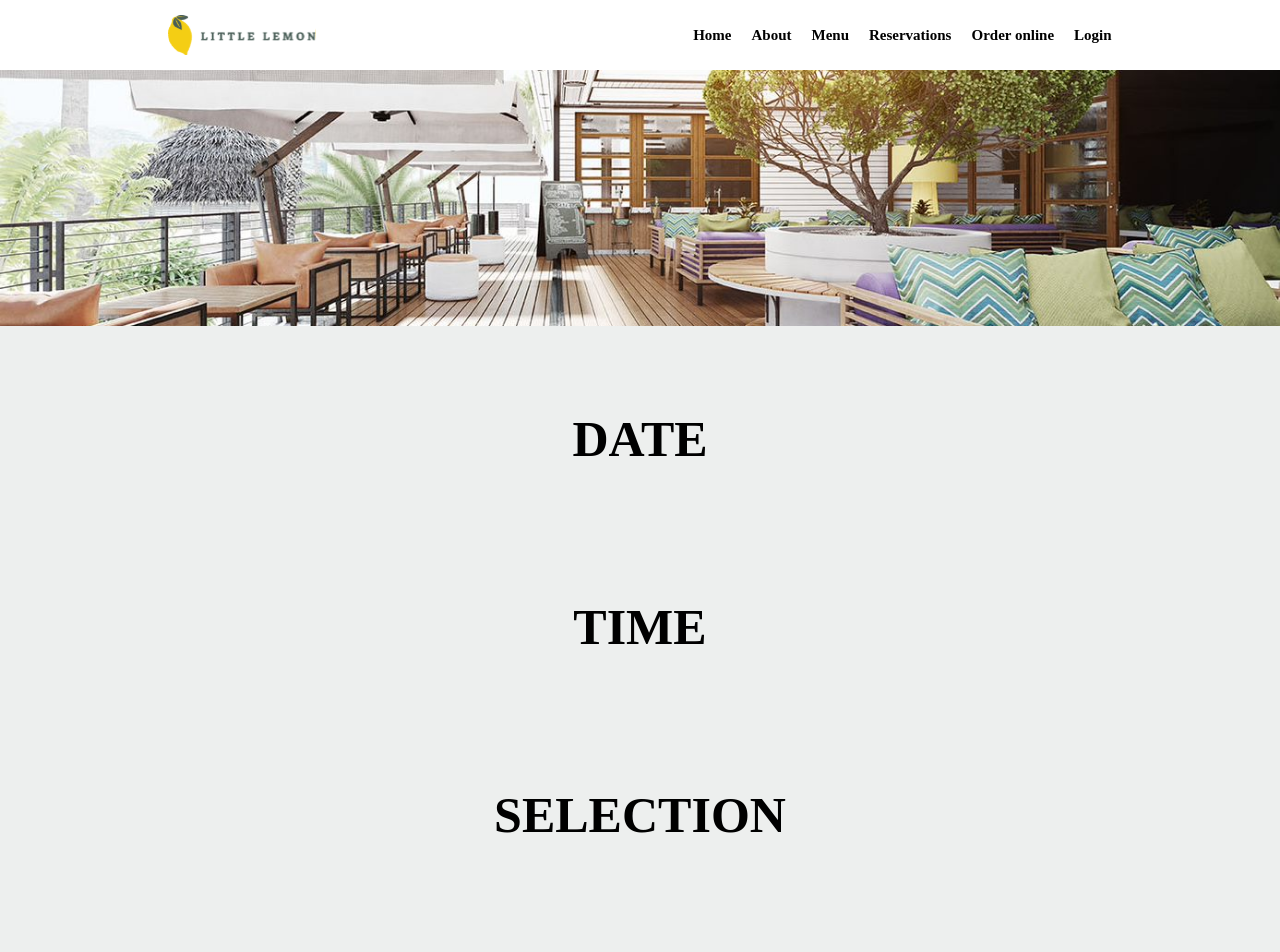
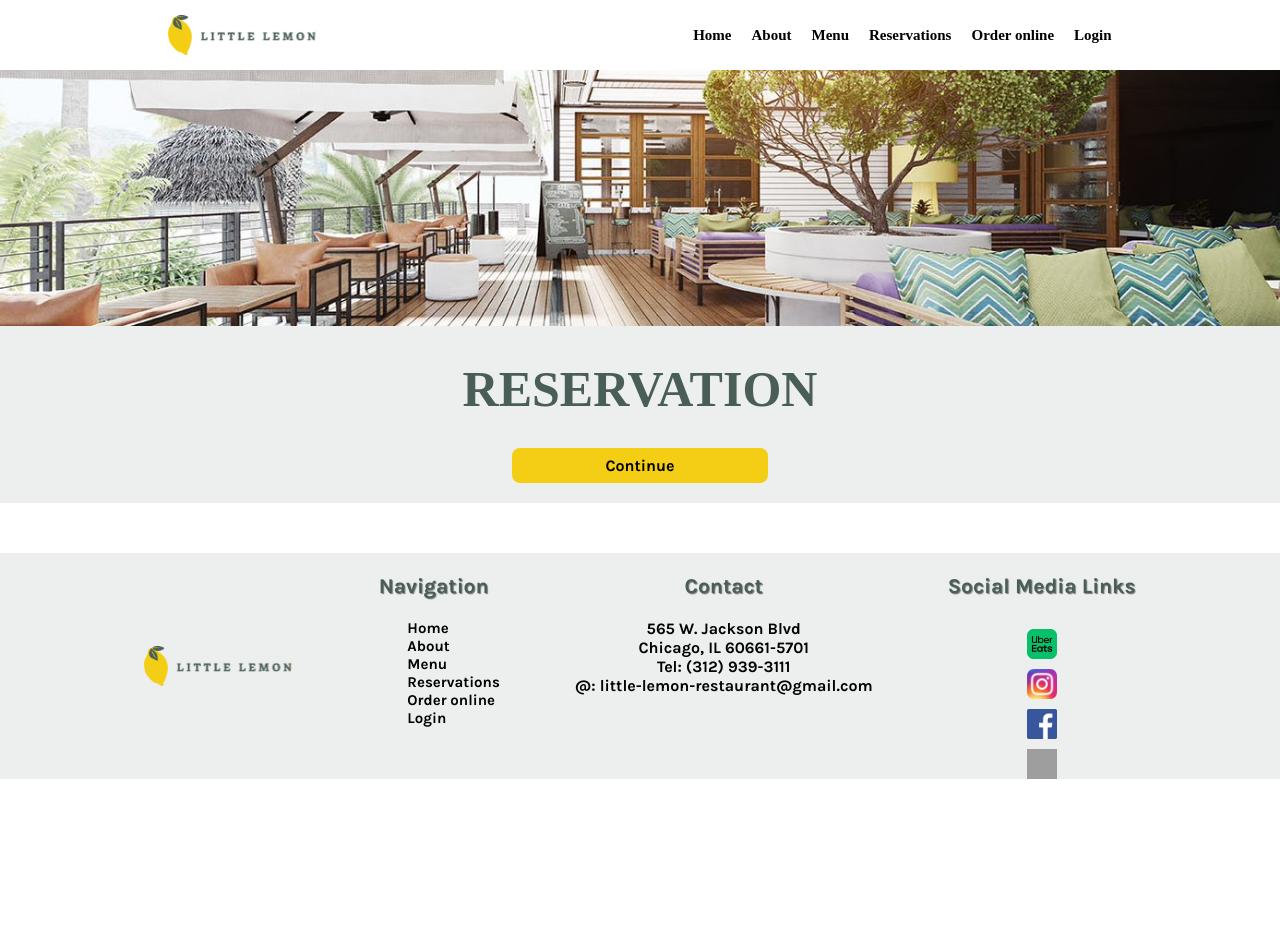
Before and after one commit to BaptFr/projet-capstone, a React (Create React App) app: page /reservations in a window 1280 px wide. Shown: the top 952 px of the page. After the commit the page ends 800 px from the top, so only its background shows below. Built offline with nearby package versions, Linux system fonts and the light colour scheme; grey boxes are pictures that could not be loaded; a web font is replaced by a local one.

Commit message:
reservation form begining

```diff
--- /dev/null
+++ b/src/components/BookingForm.jsx
@@ -0,0 +1,20 @@
+import Button from './Button';
+
+
+function BookingForm () {
+
+    return (
+        <>
+            <div>
+                <form>
+                    <div>
+                        < Button title='Continue'/>
+                    </div>
+                </form>
+            </div>
+
+        </>
+    )
+};
+
+export default BookingForm;
--- a/src/components/HomeIntro.jsx
+++ b/src/components/HomeIntro.jsx
@@ -1,5 +1,6 @@
 
 import './homeIntro.css';
+import { Link } from 'react-router-dom';
 import Button from './Button.jsx';
 import IntroPic from '../assets/restaurantfood.jpg';
 
@@ -12,7 +13,7 @@ function HomeIntro () {
                     <h1> Little Lemon </h1>
                     <h3> Chicago</h3>
                     <p>We are a family owned Mediterranean restaurant, focused on traditional recipes served with a modern twist</p>
-                    < Button title="Reserve a table"/>
+                    < Link to="/reservations">< Button title="Reserve a table"/> </Link>
                 </div>
                 <div className='offbeat-picture'>
                     <img src={IntroPic} alt='bruschettas'></img>
--- a/src/components/ReservationsPage.jsx
+++ b/src/components/ReservationsPage.jsx
@@ -1,33 +1,20 @@
 import './reservations-page.css';
 import RestaurantOutdoor from '../assets/restaurant.jpg';
-import Button from './Button';
+import BookingForm from './BookingForm';
+
 
 function ReservationsPage () {
-
     return (
-        <>
-        <div className="reservations-page-container">
-            <div className="page-intro-banner">
-                <img src={RestaurantOutdoor} alt='restaurant-outdoor'></img>
+            <div className='reservations-page-container'>
+                <div className='page-intro-banner'>
+                    <img src={RestaurantOutdoor} alt='restaurant-outdoor'></img>
+                </div>
+                <h2> RESERVATION </h2>
+                <div className='reservaton-form-container'>
+                    < BookingForm />
+                </div>
             </div>
-            <div className='calendar-container'>
-                <p className='section-title3'>DATE</p>
-            </div>
-            <div className='hours-container'>
-                <p className='section-title3'>TIME</p>
-            </div>
-            <div className='numbers-container'>
-                <p className='section-title3'>SELECTION</p></div>
-            <div>
-            <div className='occasion-container'>
-                <p className='section-title3'>OCCASION</p></div>
-            <div>
-            </div>
-                < Button title='Continue'/>
-            </div>
-        </div>
-        </>
     )
-}
+};
 
 export default ReservationsPage ;
--- a/src/components/button.css
+++ b/src/components/button.css
@@ -1,6 +1,6 @@
 .button {
-    width: 150px;
-    padding: 10px;
+    width: 240px;
+    padding: 8px;
     border: none;
     border-radius: 8px;
     background-color: #F4CE14;
--- a/src/components/reservations-page.css
+++ b/src/components/reservations-page.css
@@ -1,3 +1,10 @@
+h2 {
+    color: #495e57;
+    font-size: 50px;
+    font-weight: bold;
+    text-shadow: 1em black;
+}
+
 .reservations-page-container {
     margin: 0;
     padding-bottom: 20px;
```
